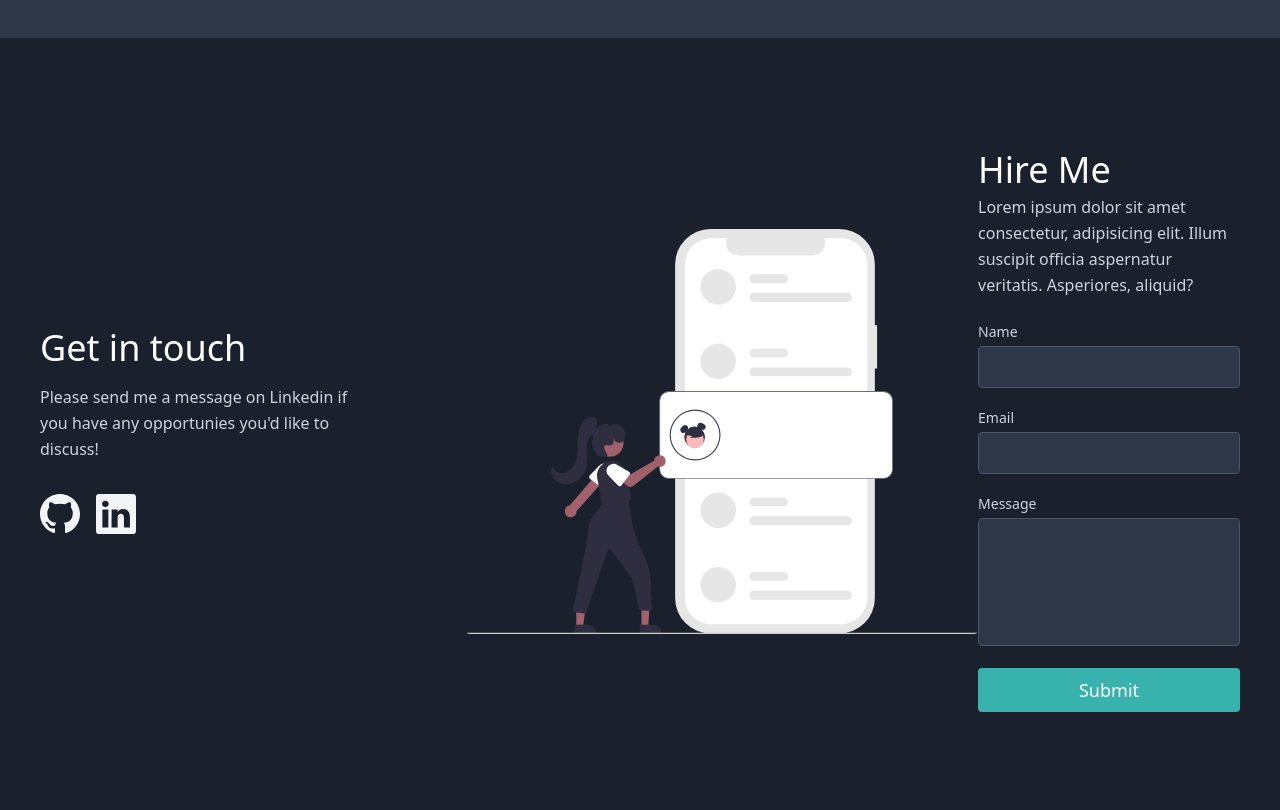
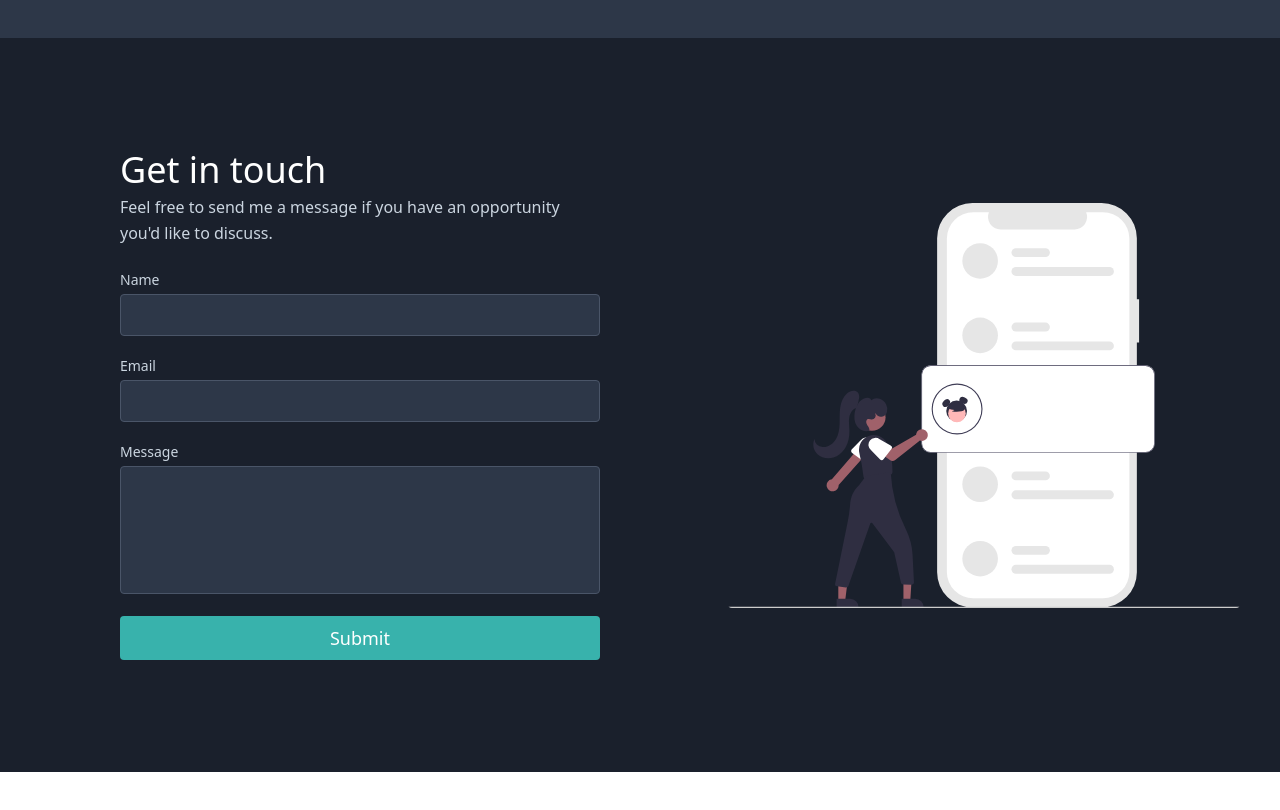
Before and after one commit to CalciumG/cal-dot-coms, a React (Create React App) app: page / in a window 1280 px wide. Shown: the part 1075-1885 px from the top of the page. After the commit the page ends 1847 px from the top, so only its background shows below. Built offline with nearby package versions, Linux system fonts and the light colour scheme.

Commit message:
Fixed contact form

```diff
--- a/src/Components/Contact.js
+++ b/src/Components/Contact.js
@@ -1,111 +1,18 @@
 import React from "react";
-import Socials from "./Socials";
 import ContactForm from "./ContactForm";
 
 const Contact = () => {
-  // const [name, setName] = React.useState("");
-  // const [email, setEmail] = React.useState("");
-  // const [message, setMessage] = React.useState("");
-
-  // function encode(data) {
-  //   return Object.keys(data)
-  //     .map(
-  //       (key) => encodeURIComponent(key) + "=" + encodeURIComponent(data[key])
-  //     )
-  //     .join("&");
-  // }
-
-  // const handleSubmit = (e) => {
-  //   e.preventDefault();
-  //   fetch("/", {
-  //     method: "POST",
-  //     headers: { "Content-Type": "application/x-www-form-urlencoded" },
-  //     body: encode({ "form-name": "contact", name, email, message }),
-  //   })
-  //     .then(() => alert("Message sent!", name, email, message))
-  //     .catch((error) => alert(error));
-  // };
-
   return (
     <section id="contact">
       <div class="container mx-auto flex px-10 py-20 md:flex-row flex-col items-center">
-        <div class="lg:flex-grow md:w-1/2 lg:pr-24 md:pr-16 flex flex-col md:items-start md:text-left mb-16 md:mb-0 items-center text-center">
-          <h1 class="title-font sm:text-4xl text-3xl mb-4 font-medium text-white">
-            Get in touch
-          </h1>
-          <h2 class="mb-8 leading-relaxed">
-            Please send me a message on Linkedin if you have any opportunies
-            you'd like to discuss!
-          </h2>
-          <Socials />
-        </div>
-        <div class="lg:max-w-lg lg:w-full md:w-1/2 w-5/6">
+        <ContactForm />
+        <div class="lg:max-w-lg lg:w-full md:w-1/2 w-5/6 ml-32 hidden lg:block">
           <img
             class="object-cover object-center rounded"
             alt="hero"
             src="./message.svg"
           />
         </div>
-        {/* <form
-          netlify
-          name="contact"
-          onSubmit={handleSubmit}
-          className="lg:w-1/3 md:w-1/2 flex flex-col md:ml-auto w-full md:py-8 mt-8 md:mt-0"
-        >
-          <input type="hidden" name="form-name" value="contact" />
-          <h2 className="text-white sm:text-4xl text-3xl mb-1 font-medium title-font">
-            Hire Me
-          </h2>
-          <p className="leading-relaxed mb-5">
-            Lorem ipsum dolor sit amet consectetur, adipisicing elit. Illum
-            suscipit officia aspernatur veritatis. Asperiores, aliquid?
-          </p>
-          <div className="relative mb-4">
-            <label htmlFor="name" className="leading-7 text-sm text-gray-400">
-              Name
-            </label>
-            <input
-              type="text"
-              id="name"
-              name="name"
-              className="w-full bg-gray-800 rounded border border-gray-700 focus:border-indigo-500 focus:ring-2 focus:ring-indigo-900 text-base outline-none text-gray-100 py-1 px-3 leading-8 transition-colors duration-200 ease-in-out"
-              onChange={(e) => setName(e.target.value)}
-            />
-          </div>
-          <div className="relative mb-4">
-            <label htmlFor="email" className="leading-7 text-sm text-gray-400">
-              Email
-            </label>
-            <input
-              type="email"
-              id="email"
-              name="email"
-              className="w-full bg-gray-800 rounded border border-gray-700 focus:border-indigo-500 focus:ring-2 focus:ring-indigo-900 text-base outline-none text-gray-100 py-1 px-3 leading-8 transition-colors duration-200 ease-in-out"
-              onChange={(e) => setEmail(e.target.value)}
-            />
-          </div>
-          <div className="relative mb-4">
-            <label
-              htmlFor="message"
-              className="leading-7 text-sm text-gray-400"
-            >
-              Message
-            </label>
-            <textarea
-              id="message"
-              name="message"
-              className="w-full bg-gray-800 rounded border border-gray-700 focus:border-indigo-500 focus:ring-2 focus:ring-indigo-900 h-32 text-base outline-none text-gray-100 py-1 px-3 resize-none leading-6 transition-colors duration-200 ease-in-out"
-              onChange={(e) => setMessage(e.target.value)}
-            />
-          </div>
-          <button
-            type="submit"
-            className="text-white bg-teal-500 border-0 py-2 px-6 focus:outline-none hover:bg-teal-700 rounded text-lg"
-          >
-            Submit
-          </button>
-        </form> */}
-        <ContactForm />
       </div>
     </section>
   );
--- a/src/Components/ContactForm.js
+++ b/src/Components/ContactForm.js
@@ -11,8 +11,6 @@ class ContactForm extends React.Component {
     super(props);
     this.state = { name: "", email: "", message: "" };
   }
-
-  /* Here’s the juicy bit for posting the form submission */
 
   handleSubmit = (e) => {
     fetch("/", {
@@ -35,15 +33,15 @@ class ContactForm extends React.Component {
         netlify
         name="contact"
         onSubmit={this.handleSubmit}
-        className="lg:w-1/3 md:w-1/2 flex flex-col md:ml-auto w-full md:py-8 mt-8 md:mt-0"
+        className="lg:w-2/5 md:w-full flex flex-col md:ml-auto w-full md:py-8 mt-8 md:mt-0"
       >
         <input type="hidden" name="form-name" value="contact" />
         <h2 className="text-white sm:text-4xl text-3xl mb-1 font-medium title-font">
-          Hire Me
+          Get in touch
         </h2>
         <p className="leading-relaxed mb-5">
-          Lorem ipsum dolor sit amet consectetur, adipisicing elit. Illum
-          suscipit officia aspernatur veritatis. Asperiores, aliquid?
+          Feel free to send me a message if you have an opportunity you'd like
+          to discuss.
         </p>
         <div className="relative mb-4">
           <label htmlFor="name" className="leading-7 text-sm text-gray-400">
```
